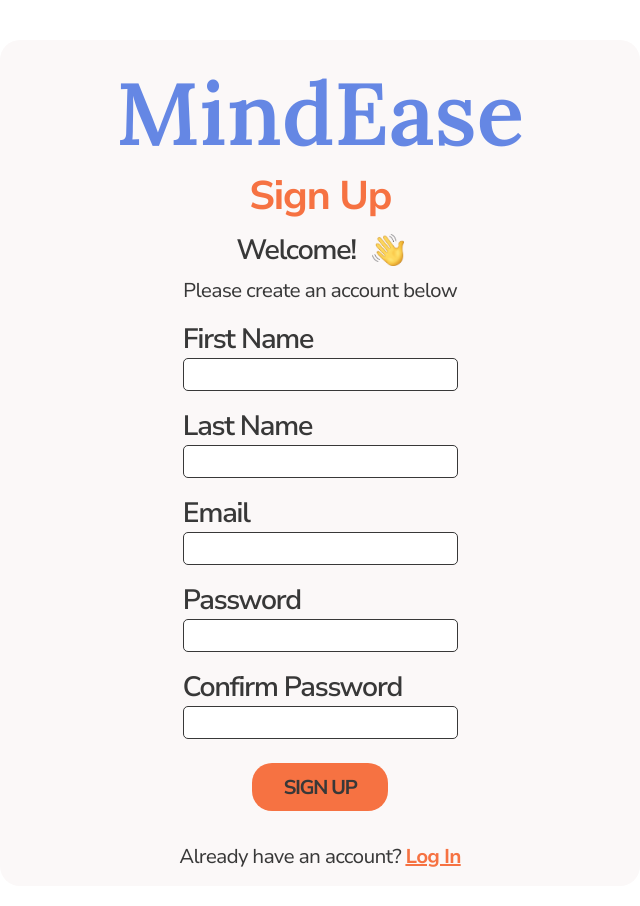
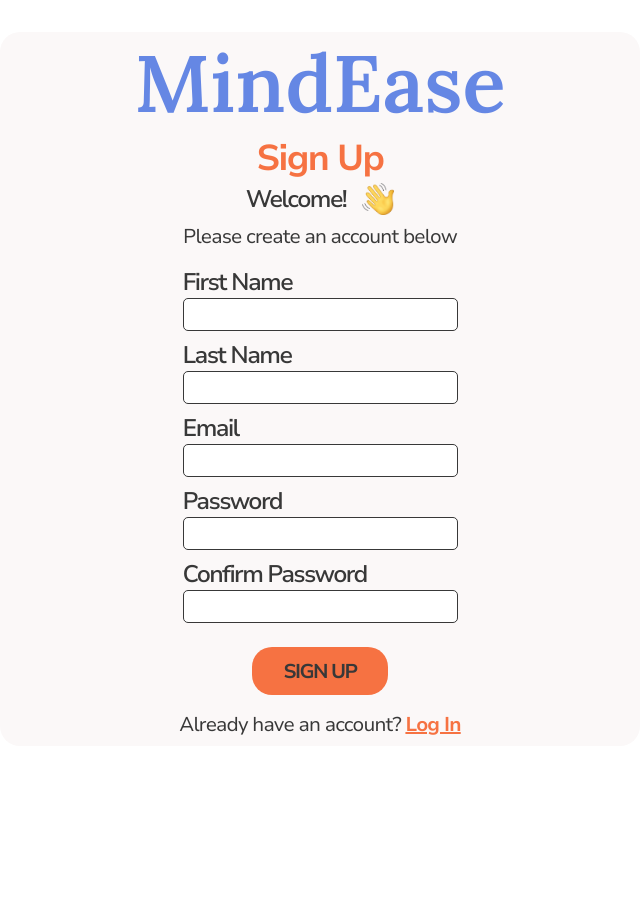
Before and after one commit to sarahnaunton/mind-ease, a React (Create React App) app: page /sign-up in a window 1280 px wide. Shown: the top 906 px of the page, without its empty margins (320-960 px from the left). After the commit the page ends 800 px from the top, so only its background shows below. Built offline with nearby package versions, Linux system fonts and the light colour scheme.

Commit message:
Integrate sign up and log in page with user authentication server side, include move log in from component to a page, create basic homepage with get request for authorised user, update README to include users/get

```diff
--- a/src/App.js
+++ b/src/App.js
@@ -1,16 +1,28 @@
+import { useEffect, useState } from "react";
 import { BrowserRouter, Route, Routes } from "react-router-dom";
 import WelcomePage from "./pages/WelcomePage/WelcomePage";
 import SignUpPage from "./pages/SignUpPage/SignUpPage";
+import LogInPage from "./pages/LogInPage";
+import HomePage from "./pages/HomePage/HomePage";
 import "./App.scss";
-import HomePage from "./pages/HomePage/HomePage";
 
 function App() {
+  const [isLoggedIn, setIsLoggedIn] = useState(false);
+
+  useEffect(() => {
+    const authToken = localStorage.getItem("authToken");
+    if (authToken) {
+      setIsLoggedIn(true);
+    }
+  }, []);
+
   return (
     <BrowserRouter>
       <Routes>
         <Route path="/" element={<WelcomePage />} />
         <Route path="sign-up" element={<SignUpPage />} />
-        <Route path="home" element={<HomePage />} />
+        <Route path="log-in" element={<LogInPage setIsLoggedIn={setIsLoggedIn} />} />
+        <Route path="home" element={<HomePage setIsLoggedIn={setIsLoggedIn} isLoggedIn={isLoggedIn}/>} />
         {/* <Route path="mood-form" element={<MoodFormPage />} />
         <Route path="mood-graph" element={<MoodGaphPage />} />
         <Route path="journal" element={<JournalPage />} />
--- a/src/pages/HomePage/HomePage.js
+++ b/src/pages/HomePage/HomePage.js
@@ -1,8 +1,56 @@
-import LogInForm from "../../components/LogInForm";
+import axios from "axios";
+import { useEffect, useState } from "react";
+import Button from "../../components/Button/Button";
+import { Link } from "react-router-dom";
 
-export default function HomePage() {
-  return <>
-  <LogInForm/>
-  {/* {!isLoggedIn && (<LogInForm />)} */}
-  </>;
+export default function HomePage({ setIsLoggedIn, isLoggedIn }) {
+  const [userData, setUserData] = useState(null);
+
+  useEffect(() => {
+    if (isLoggedIn) {
+      getUserData();
+    }
+  }, [isLoggedIn]);
+
+  const getUserData = async () => {
+    const authToken = localStorage.getItem("authToken");
+
+    try {
+      const { data } = await axios.get(
+        `${process.env.REACT_APP_API_BASE_URL}/users`,
+        {
+          headers: {
+            authorization: `Bearer ${authToken}`,
+          },
+        }
+      );
+      setUserData(data);
+    } catch (error) {
+      console.error(error);
+    }
+  };
+
+  const handleLogout = () => {
+    localStorage.removeItem("authToken");
+    setIsLoggedIn(false);
+    setUserData(null);
+  };
+
+  return (
+    <section>
+      {!isLoggedIn && (
+        <p>
+          To view this page, you must log in. <span> <Link to="/log-in">Click here to log in</Link></span>
+        </p>
+      )}
+      {userData && (
+        <>
+          <h1>This is the home page of {userData.first_name}</h1>
+          <div onClick={handleLogout}>
+          <Button>Log Out</Button>
+          </div>
+        </>
+      )}
+    </section>
+  );
 }
--- a/src/components/LogInForm.js
+++ b/src/pages/LogInPage.js
@@ -1,10 +1,11 @@
 import { useState } from "react";
-import { Link } from "react-router-dom";
+import { Link, useNavigate } from "react-router-dom";
 import axios from "axios";
-import Button from "./Button/Button";
+import Button from "../components/Button/Button";
 import wave from "../assets/icons/wave.png";
 
-export default function LogInForm() {
+export default function LogInPage({setIsLoggedIn}) {
+  const navigate = useNavigate();
   const [formData, setFormData] = useState({
     email: "",
     password: "",
@@ -17,7 +18,7 @@ export default function LogInForm() {
     setFormData({ ...formData, [event.target.name]: event.target.value });
   };
 
-  const handleForm = async(event) => {
+  const handleForm = async (event) => {
     event.preventDefault();
     setFormSubmitted(false);
 
@@ -40,19 +41,21 @@ export default function LogInForm() {
     }
 
     try {
-      const {data} = await axios.post(
+      const { data } = await axios.post(
         `${process.env.REACT_APP_API_BASE_URL}/users/login`,
         formData
       );
-      localStorage.setItem("authToken", data.authToken)
+      localStorage.setItem("authToken", data.authToken);
+      setFormSubmitted(true);
+      setIsLoggedIn(true)
       setFormData({
         email: "",
         password: "",
       });
-      setFormSubmitted(true);
+      navigate("/home");
     } catch (error) {
-        setErrorMessage(true);
-        console.error(error)
+      setErrorMessage(true);
+      console.error(error);
     }
   };
 
@@ -104,15 +107,18 @@ export default function LogInForm() {
           </fieldset>
           {formError.password && (
             <fieldset className="form__fieldset">
-              <p className="form__error">
-                {formError.password}
-              </p>
+              <p className="form__error">{formError.password}</p>
             </fieldset>
           )}
           <div className="form__button">
             <Button>Log In</Button>
           </div>
-          {errorMessage && <p className="form__error"> Something went wrong, please try again later.</p>}
+          {errorMessage && (
+            <p className="form__error">
+              {" "}
+              Something went wrong, please try again later.
+            </p>
+          )}
           <p className="form__text">
             Don't have an account?{" "}
             <Link className="form__link" to="/sign-up">
--- a/src/pages/SignUpPage/SignUpPage.js
+++ b/src/pages/SignUpPage/SignUpPage.js
@@ -58,12 +58,12 @@ export default function SignUpPage() {
     if (
       formData.password.length < 8 ||
       !formData.password.includes(
-        "!" || "£" || "$" || "%" || "&" || "*" || "#" || "?"
+        "!" || "£" || "%" || "&" || "*" || "#" || "?"
       )
     ) {
       formValid = false;
       error.password =
-        "Please enter a password that is at least 8 characters and contains at least one of the following characters ! £ $ % & * # ?";
+        "Please enter a password that is at least 8 characters and contains at least one of the following characters ! £ % & * # ?";
     }
 
     if (formData.password !== formData.confirmPassword) {
@@ -91,7 +91,7 @@ export default function SignUpPage() {
         password: "",
         confirmPassword: "",
       });
-      navigate("/home");
+      navigate("/log-in");
     } catch (error) {
       setErrorMessage(true);
       console.error(error)
@@ -218,7 +218,7 @@ export default function SignUpPage() {
           {successMessage && <p className="form__text form__text--success"> Successful! Directing you to the log in page.</p>}
           <p className="form__text">
             Already have an account?{" "}
-            <Link className="form__link" to="/home">
+            <Link className="form__link" to="/log-in">
               Log In
             </Link>
           </p>
--- a/src/pages/SignUpPage/SignUpPage.scss
+++ b/src/pages/SignUpPage/SignUpPage.scss
@@ -10,9 +10,8 @@
     background-color: $color-background-secondary;
     width: 95%;
     border-radius: 20px;
-    margin-top: 2.5rem;
-    margin-bottom: 2.5rem;
-    padding: 1rem 0;
+    margin-top: 2rem;
+    margin-bottom: 2rem;
     @include flex(column, start, center);
 
     @include tablet-and-desktop {
@@ -32,7 +31,6 @@
 
   &__greeting {
     @include flex(row, center, center);
-    margin-top: 0.5rem;
     gap: 1rem;
   }
 
@@ -48,7 +46,7 @@
   &__text {
     @include body-text($color-text-primary);
     margin: 0;
-    padding-top: 0.5rem;
+    padding: 0.5rem 0;
 
     &--success {
         color: $color-text-tertiary;
@@ -78,7 +76,7 @@
 
   &__label {
     @include subheading($color-text-primary);
-    margin-top: 1rem;
+    margin-top: 0.5rem;
   }
 
   &__input {
@@ -100,7 +98,7 @@
   }
 
   &__button {
-    margin: 1rem 0;
+    margin: 1rem 0 0 0;
   }
 
   &__link {
--- a/src/pages/WelcomePage/WelcomePage.js
+++ b/src/pages/WelcomePage/WelcomePage.js
@@ -16,7 +16,7 @@ export default function WelcomePage() {
           <Link to="/sign-up">
             <Button>Sign Up</Button>
           </Link>
-          <Link to="/home">
+          <Link to="/log-in">
             <Button>Log In</Button>
           </Link>
         </div>
--- a/src/styles/partials/_mixins.scss
+++ b/src/styles/partials/_mixins.scss
@@ -31,18 +31,18 @@
   }
 
   @include desktop {
-    font-size: 5.5rem;
+    font-size: 5rem;
   }
 }
 
 @mixin heading($color) {
   color: $color;
   font-weight: 700;
-  font-size: 2rem;
+  font-size: 1.75rem;
   letter-spacing: -0.1rem;
 
   @include tablet-and-desktop {
-    font-size: 2.5rem;
+    font-size: 2.25rem;
   }
 }
 
@@ -53,7 +53,7 @@
   letter-spacing: -0.1rem;
 
   @include tablet-and-desktop {
-    font-size: 1.75rem;
+    font-size: 1.5rem;
   }
 }
 
```
Also changed, not shown: 1 other file (tests, documents, lock files or other folders).
